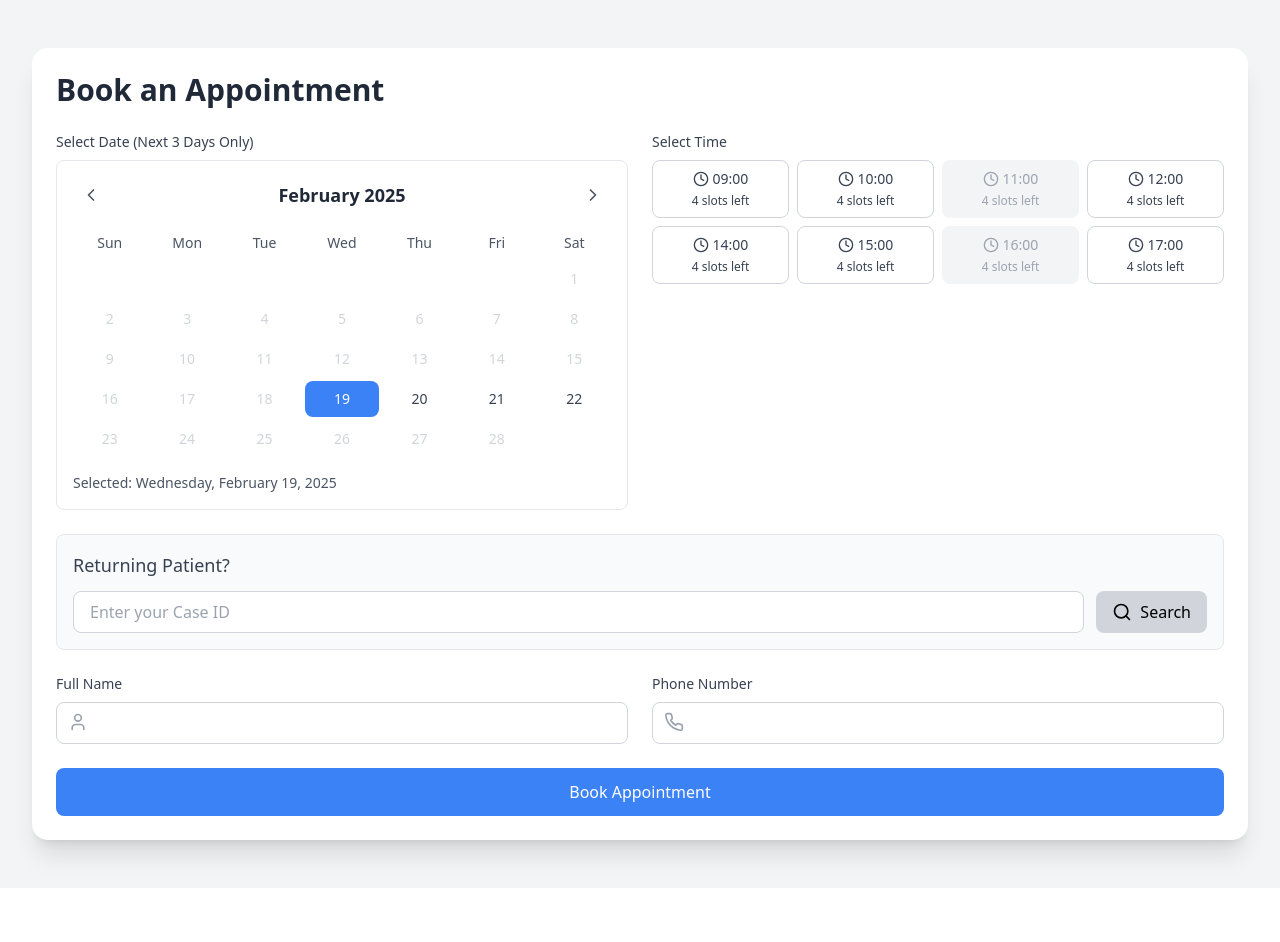
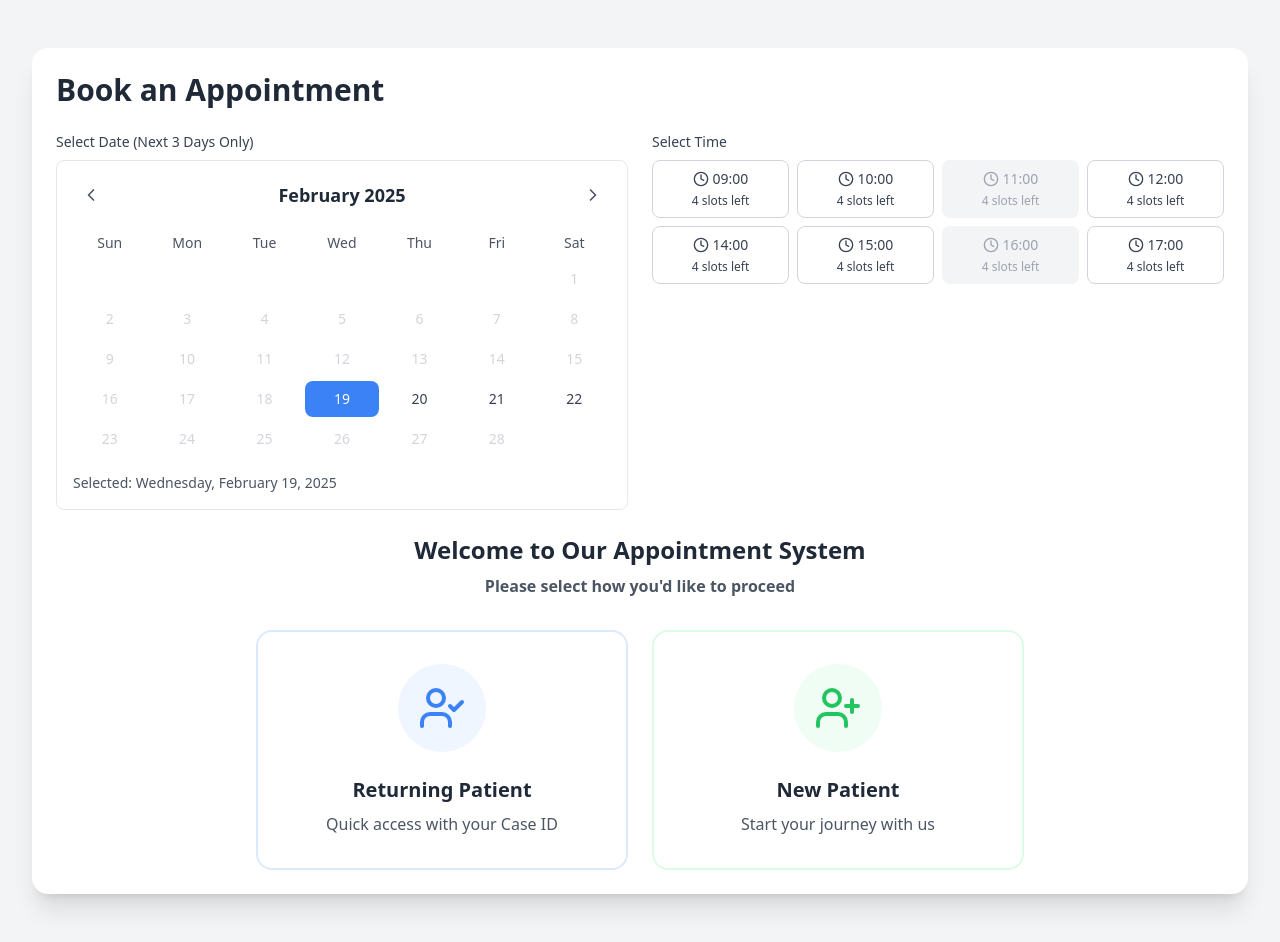
Before and after one commit to krish-ktm/skin-app-1, a React (Vite) app: page / in a window 1280 px wide. Before the commit the page ends 888 px from the top, so only its background shows below. Built offline with nearby package versions, Linux system fonts and the light colour scheme; no server answers; the database is empty.

Commit message:
ui changes

```diff
--- a/src/lib/supabase.ts
+++ b/src/lib/supabase.ts
@@ -3,4 +3,8 @@ import { createClient } from '@supabase/supabase-js';
 const supabaseUrl = import.meta.env.VITE_SUPABASE_URL;
 const supabaseAnonKey = import.meta.env.VITE_SUPABASE_ANON_KEY;
 
+if (!supabaseUrl || !supabaseAnonKey) {
+  throw new Error('Missing Supabase environment variables');
+}
+
 export const supabase = createClient(supabaseUrl, supabaseAnonKey);
--- a/src/pages/appointments/components/BookingForm.tsx
+++ b/src/pages/appointments/components/BookingForm.tsx
@@ -1,6 +1,7 @@
-import React from 'react';
-import { Search, User, Phone } from 'lucide-react';
+import React, { useState } from 'react';
+import { Search, User, Phone, ArrowLeft, UserPlus, UserCheck, CheckCircle2 } from 'lucide-react';
 import { PulseLoader } from 'react-spinners';
+import { motion, AnimatePresence } from 'framer-motion';
 
 interface BookingFormProps {
   formData: {
@@ -17,6 +18,28 @@ interface BookingFormProps {
   errorMessage?: string;
 }
 
+const containerVariants = {
+  hidden: { opacity: 0, scale: 0.95 },
+  visible: {
+    opacity: 1,
+    scale: 1,
+    transition: {
+      duration: 0.3,
+      staggerChildren: 0.1
+    }
+  },
+  exit: {
+    opacity: 0,
+    scale: 0.95,
+    transition: { duration: 0.2 }
+  }
+};
+
+const itemVariants = {
+  hidden: { opacity: 0, y: 20 },
+  visible: { opacity: 1, y: 0 },
+};
+
 export function BookingForm({
   formData,
   onInputChange,
@@ -27,12 +50,126 @@ export function BookingForm({
   onSubmit,
   errorMessage,
 }: BookingFormProps) {
+  const [isReturningPatient, setIsReturningPatient] = useState<boolean | null>(null);
+  const [selectedCard, setSelectedCard] = useState<'returning' | 'new' | null>(null);
+
+  const handleCardSelection = (type: 'returning' | 'new') => {
+    setSelectedCard(type);
+    setTimeout(() => {
+      setIsReturningPatient(type === 'returning');
+      setSelectedCard(null);
+    }, 400);
+  };
+
   return (
     <form onSubmit={onSubmit} className="space-y-6">
-      {/* Returning Patient */}
-      <div className="bg-gray-50 p-3 sm:p-4 rounded-lg border border-gray-200">
-        <h3 className="text-base sm:text-lg font-medium text-gray-700 mb-3">Returning Patient?</h3>
-        <div className="flex flex-col sm:flex-row gap-2 sm:gap-3">
+      <AnimatePresence mode="wait">
+        {/* Patient Type Selection */}
+        {isReturningPatient === null && (
+          <motion.div
+            variants={containerVariants}
+            initial="hidden"
+            animate="visible"
+            exit="exit"
+            className="flex flex-col items-center space-y-8"
+          >
+            <motion.h3
+              variants={itemVariants}
+              className="text-2xl font-semibold text-gray-800 text-center"
+            >
+              Welcome to Our Appointment System
+              <span className="block text-base text-gray-600 mt-2">
+                Please select how you'd like to proceed
+              </span>
+            </motion.h3>
+
+            <div className="grid grid-cols-1 sm:grid-cols-2 gap-6 w-full max-w-3xl">
+              <motion.button
+                variants={itemVariants}
+                type="button"
+                onClick={() => handleCardSelection('returning')}
+                className={`
+                  group p-8 bg-white rounded-2xl transition-all duration-300
+                  ${selectedCard === 'returning'
+                    ? 'scale-95 border-4 border-blue-500 shadow-lg'
+                    : 'border-2 border-blue-100 hover:border-blue-500 hover:shadow-xl'
+                  }
+                  flex flex-col items-center space-y-6
+                `}
+              >
+                <div className="transform group-hover:scale-110 transition-transform duration-300">
+                  <div className="p-5 bg-blue-50 rounded-full group-hover:bg-blue-100">
+                    <UserCheck className="w-12 h-12 text-blue-500" />
+                  </div>
+                </div>
+                <div className="text-center space-y-2">
+                  <h4 className="text-xl font-semibold text-gray-800">Returning Patient</h4>
+                  <p className="text-gray-600">Quick access with your Case ID</p>
+                </div>
+              </motion.button>
+
+              <motion.button
+                variants={itemVariants}
+                type="button"
+                onClick={() => handleCardSelection('new')}
+                className={`
+                  group p-8 bg-white rounded-2xl transition-all duration-300
+                  ${selectedCard === 'new'
+                    ? 'scale-95 border-4 border-green-500 shadow-lg'
+                    : 'border-2 border-green-100 hover:border-green-500 hover:shadow-xl'
+                  }
+                  flex flex-col items-center space-y-6
+                `}
+              >
+                <div className="transform group-hover:scale-110 transition-transform duration-300">
+                  <div className="p-5 bg-green-50 rounded-full group-hover:bg-green-100">
+                    <UserPlus className="w-12 h-12 text-green-500" />
+                  </div>
+                </div>
+                <div className="text-center space-y-2">
+                  <h4 className="text-xl font-semibold text-gray-800">New Patient</h4>
+                  <p className="text-gray-600">Start your journey with us</p>
+                </div>
+              </motion.button>
+            </div>
+          </motion.div>
+        )}
+
+        {/* Returning Patient Form */}
+        {isReturningPatient === true && (
+          <motion.div
+            variants={containerVariants}
+            initial="hidden"
+            animate="visible"
+            exit="exit"
+            className="space-y-6"
+          >
+            <div className="bg-gradient-to-br from-blue-50 to-blue-100 p-8 rounded-2xl shadow-md border border-blue-200">
+              <div className="flex items-center justify-between mb-8">
+                <motion.h3
+                  initial={{ opacity: 0, x: -20 }}
+                  animate={{ opacity: 1, x: 0 }}
+                  className="text-2xl font-semibold text-blue-900"
+                >
+                  Welcome Back!
+                </motion.h3>
+                <motion.button
+                  initial={{ opacity: 0, x: 20 }}
+                  animate={{ opacity: 1, x: 0 }}
+                  type="button"
+                  onClick={() => setIsReturningPatient(null)}
+                  className="flex items-center px-4 py-2 text-blue-600 hover:text-blue-800 transition-colors rounded-lg hover:bg-blue-50"
+                >
+                  <ArrowLeft className="w-5 h-5 mr-2" />
+                  Back
+                </motion.button>
+              </div>
+
+              <motion.div
+                variants={itemVariants}
+                className="space-y-6"
+              >
+                <div className="flex flex-col sm:flex-row gap-4">
                   <div className="flex-1">
                     <input
                       type="text"
@@ -40,7 +177,7 @@ export function BookingForm({
                       value={formData.caseId}
                       onChange={onInputChange}
                       placeholder="Enter your Case ID"
-              className="w-full px-3 sm:px-4 py-2 text-sm sm:text-base border border-gray-300 rounded-lg focus:ring-2 focus:ring-blue-500 focus:border-blue-500"
+                      className="w-full px-6 py-4 text-lg border-2 border-blue-200 rounded-xl focus:ring-2 focus:ring-blue-500 focus:border-blue-500 bg-white transition-shadow hover:shadow-md"
                     />
                   </div>
                   <button
@@ -48,11 +185,12 @@ export function BookingForm({
                     onClick={onCaseSearch}
                     disabled={isSearchingCase || !formData.caseId}
                     className={`
-              px-4 py-2 rounded-lg font-medium text-sm sm:text-base
-              flex items-center justify-center gap-2
+                      px-8 py-4 rounded-xl font-medium text-lg
+                      flex items-center justify-center gap-3 min-w-[160px]
+                      transition-all duration-300
                       ${isSearchingCase || !formData.caseId
                         ? 'bg-gray-300 cursor-not-allowed'
-                : 'bg-blue-500 hover:bg-blue-600 text-white'
+                        : 'bg-blue-500 hover:bg-blue-600 text-white shadow-md hover:shadow-lg transform hover:-translate-y-1'
                       }
                     `}
                   >
@@ -60,20 +198,86 @@ export function BookingForm({
                       <PulseLoader size={8} color="#ffffff" />
                     ) : (
                       <>
-                <Search className="h-4 w-4 sm:h-5 sm:w-5" />
+                        <Search className="w-6 h-6" />
                         <span>Search</span>
                       </>
                     )}
                   </button>
                 </div>
                 {searchError && (
-          <p className="mt-2 text-xs sm:text-sm text-red-600">{searchError}</p>
+                  <motion.div
+                    initial={{ opacity: 0, y: -10 }}
+                    animate={{ opacity: 1, y: 0 }}
+                    className="p-4 bg-red-50 border border-red-200 rounded-xl"
+                  >
+                    <p className="text-sm text-red-600">{searchError}</p>
+                  </motion.div>
                 )}
+              </motion.div>
             </div>
 
-      {/* Personal Information */}
-      <div className="grid md:grid-cols-2 gap-4 sm:gap-6">
+            {formData.name && formData.phone && (
+              <motion.div
+                initial={{ opacity: 0, y: 20 }}
+                animate={{ opacity: 1, y: 0 }}
+                className="bg-gradient-to-br from-green-50 to-green-100 p-8 rounded-2xl shadow-md border border-green-200"
+              >
+                <div className="flex items-center gap-4 mb-6">
+                  <div className="bg-green-100 p-3 rounded-full">
+                    <CheckCircle2 className="w-8 h-8 text-green-500" />
+                  </div>
+                  <h4 className="text-xl font-semibold text-green-800">Patient Information Found</h4>
+                </div>
+                <div className="grid sm:grid-cols-2 gap-8">
                   <div className="space-y-2">
+                    <p className="text-sm font-medium text-green-700">Name</p>
+                    <p className="text-lg font-medium text-gray-900">{formData.name}</p>
+                  </div>
+                  <div className="space-y-2">
+                    <p className="text-sm font-medium text-green-700">Phone</p>
+                    <p className="text-lg font-medium text-gray-900">{formData.phone}</p>
+                  </div>
+                </div>
+              </motion.div>
+            )}
+          </motion.div>
+        )}
+
+        {/* New Patient Form */}
+        {isReturningPatient === false && (
+          <motion.div
+            variants={containerVariants}
+            initial="hidden"
+            animate="visible"
+            exit="exit"
+            className="space-y-6"
+          >
+            <div className="bg-gradient-to-br from-gray-50 to-gray-100 p-8 rounded-2xl shadow-md border border-gray-200">
+              <div className="flex items-center justify-between mb-8">
+                <motion.h3
+                  initial={{ opacity: 0, x: -20 }}
+                  animate={{ opacity: 1, x: 0 }}
+                  className="text-2xl font-semibold text-gray-800"
+                >
+                  New Patient Registration
+                </motion.h3>
+                <motion.button
+                  initial={{ opacity: 0, x: 20 }}
+                  animate={{ opacity: 1, x: 0 }}
+                  type="button"
+                  onClick={() => setIsReturningPatient(null)}
+                  className="flex items-center px-4 py-2 text-gray-600 hover:text-gray-800 transition-colors rounded-lg hover:bg-gray-200"
+                >
+                  <ArrowLeft className="w-5 h-5 mr-2" />
+                  Back
+                </motion.button>
+              </div>
+
+              <motion.div
+                variants={itemVariants}
+                className="grid md:grid-cols-2 gap-8"
+              >
+                <div className="space-y-3">
                   <label className="block text-sm font-medium text-gray-700">Full Name</label>
                   <div className="relative">
                     <input
@@ -81,15 +285,15 @@ export function BookingForm({
                       name="name"
                       value={formData.name}
                       onChange={onInputChange}
-              className="w-full px-3 sm:px-4 py-2 pl-8 sm:pl-10 text-sm sm:text-base border border-gray-300 rounded-lg focus:ring-2 focus:ring-blue-500 focus:border-blue-500"
+                      className="w-full px-6 py-4 pl-12 text-lg border-2 border-gray-300 rounded-xl focus:ring-2 focus:ring-blue-500 focus:border-blue-500 bg-white transition-shadow hover:shadow-md"
                       required
                       disabled={isLoading}
                     />
-            <User className="absolute left-2 sm:left-3 top-2.5 h-4 w-4 sm:h-5 sm:w-5 text-gray-400" />
+                    <User className="absolute left-4 top-4 h-6 w-6 text-gray-400" />
                   </div>
                 </div>
 
-        <div className="space-y-2">
+                <div className="space-y-3">
                   <label className="block text-sm font-medium text-gray-700">Phone Number</label>
                   <div className="relative">
                     <input
@@ -97,28 +301,44 @@ export function BookingForm({
                       name="phone"
                       value={formData.phone}
                       onChange={onInputChange}
-              className="w-full px-3 sm:px-4 py-2 pl-8 sm:pl-10 text-sm sm:text-base border border-gray-300 rounded-lg focus:ring-2 focus:ring-blue-500 focus:border-blue-500"
+                      className="w-full px-6 py-4 pl-12 text-lg border-2 border-gray-300 rounded-xl focus:ring-2 focus:ring-blue-500 focus:border-blue-500 bg-white transition-shadow hover:shadow-md"
                       required
                       disabled={isLoading}
                     />
-            <Phone className="absolute left-2 sm:left-3 top-2.5 h-4 w-4 sm:h-5 sm:w-5 text-gray-400" />
+                    <Phone className="absolute left-4 top-4 h-6 w-6 text-gray-400" />
                   </div>
                 </div>
+              </motion.div>
             </div>
+          </motion.div>
+        )}
+      </AnimatePresence>
 
+      {(isReturningPatient === true && formData.name && formData.phone) || isReturningPatient === false ? (
+        <motion.div
+          initial={{ opacity: 0, y: 20 }}
+          animate={{ opacity: 1, y: 0 }}
+          className="space-y-6"
+        >
           {errorMessage && (
-        <div className="text-red-600 text-xs sm:text-sm">{errorMessage}</div>
+            <motion.div
+              initial={{ opacity: 0, y: -10 }}
+              animate={{ opacity: 1, y: 0 }}
+              className="p-6 bg-red-50 border border-red-200 rounded-xl"
+            >
+              <p className="text-sm text-red-600">{errorMessage}</p>
+            </motion.div>
           )}
 
           <button
             type="submit"
             disabled={isLoading}
             className={`
-          w-full py-2 sm:py-3 px-4 sm:px-6 rounded-lg font-medium text-sm sm:text-base
-          transition-colors duration-200
+              w-full py-5 px-8 rounded-xl font-medium text-xl
+              transition-all duration-300
               ${isLoading
                 ? 'bg-blue-400 cursor-not-allowed'
-            : 'bg-blue-500 hover:bg-blue-600'
+                : 'bg-blue-500 hover:bg-blue-600 shadow-md hover:shadow-lg transform hover:-translate-y-1'
               }
               text-white
               flex items-center justify-center
@@ -126,13 +346,15 @@ export function BookingForm({
           >
             {isLoading ? (
               <>
-            <PulseLoader size={8} color="#ffffff" className="mr-2" />
+                <PulseLoader size={10} color="#ffffff" className="mr-3" />
                 <span>Booking Appointment...</span>
               </>
             ) : (
               'Book Appointment'
             )}
           </button>
+        </motion.div>
+      ) : null}
     </form>
   );
 }
```
Also changed, not shown: vercel.json (added). Lines whose indentation alone changed are shown as unchanged.
